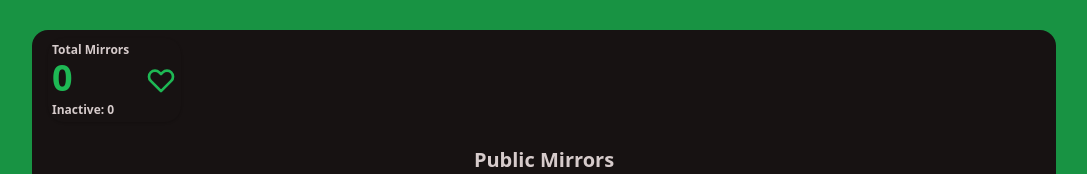
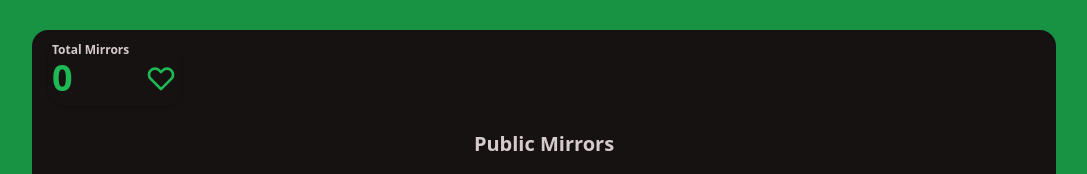
Before and after one commit to codesardine/mirror-manager, a Flask app: page / in a window 1280 px wide. Shown: the part 84-258 px from the top of the page, without its empty margins (96-1183 px from the left). Run offline with Flask 3, Linux system fonts and the light colour scheme; data that the repository does not hold is empty; some libraries are stand-ins or nearby versions.

Commit message:
UI remove inactive mirrors

```diff
--- a/src/main.py
+++ b/src/main.py
@@ -6,10 +6,8 @@ main = Blueprint("main", __name__)
 @main.route("/")
 def index():
     mirrors = Mirror().query.filter_by(active=True).all()
-    inactive = Mirror().query.filter_by(active=False).all()
     return render_template(
         'index.html',
         mirrors=mirrors,
-        total=len(mirrors),
-        inactive=len(inactive)
+        total=len(mirrors)
         )
--- a/src/mirrors/routes.py
+++ b/src/mirrors/routes.py
@@ -66,9 +66,8 @@ def my_mirrors():
 @check_is_confirmed
 def rsync_mirrors():
     mirrors = Mirror().query.filter_by(rsync=True).all()
-    inactive = Mirror().query.filter_by(rsync=True, active=False).all()
     master = settings["MASTER_RSYNC"]
-    return render_template('rsync.html', mirrors=mirrors, total=len(mirrors), inactive=len(inactive), master=master)
+    return render_template('rsync.html', mirrors=mirrors, total=len(mirrors), master=master)
 
 @mirror.route('/mirrors', methods=['POST'])
 @login_required
--- a/src/templates/index.html
+++ b/src/templates/index.html
@@ -5,12 +5,11 @@
   <div class="text-xs py-2 px-4 font-semibold capitalize text-gray-800 flex gap-2">
     <div class="stats shadow">
       <div class="stat p-1">
-        <div class="stat-figure text-primary">
+        <div class="stat-figure text-primary pt-[12px]">
           <svg xmlns="http://www.w3.org/2000/svg" fill="none" viewBox="0 0 24 24" class="inline-block w-8 h-8 stroke-current"><path stroke-linecap="round" stroke-linejoin="round" stroke-width="2" d="M4.318 6.318a4.5 4.5 0 000 6.364L12 20.364l7.682-7.682a4.5 4.5 0 00-6.364-6.364L12 7.636l-1.318-1.318a4.5 4.5 0 00-6.364 0z"></path></svg>
         </div>
         <div>Total Mirrors</div>
         <div class="stat-value text-primary mb-1">{{ total }}</div>
-        <div>inactive: {{ inactive }}</div>
       </div>
     </div>
   </div>
--- a/src/templates/rsync.html
+++ b/src/templates/rsync.html
@@ -4,7 +4,6 @@
 <div class="overflow-x-auto self-start mt-8 bg-base-100 rounded-2xl w-full max-w-screen-lg mx-auto">
   <div class="text-xs py-2 px-4 font-semibold capitalize text-gray-800 flex gap-2">
     <p class="bg-info px-2 py-1 rounded">total mirrors: {{ total }}</p>
-    <p class="bg-info px-2 py-1 rounded">inactive: {{ inactive }}</p>
     <p class="bg-info px-2 py-1 rounded">master: <a target="blank" href="http://{{ master }}" class="underline lowercase">{{ master }}</a></p>
   </div>
   <h1 class="w-full text-center py-4 text-xl font-semibold">Rsync Mirrors</h1>
```
